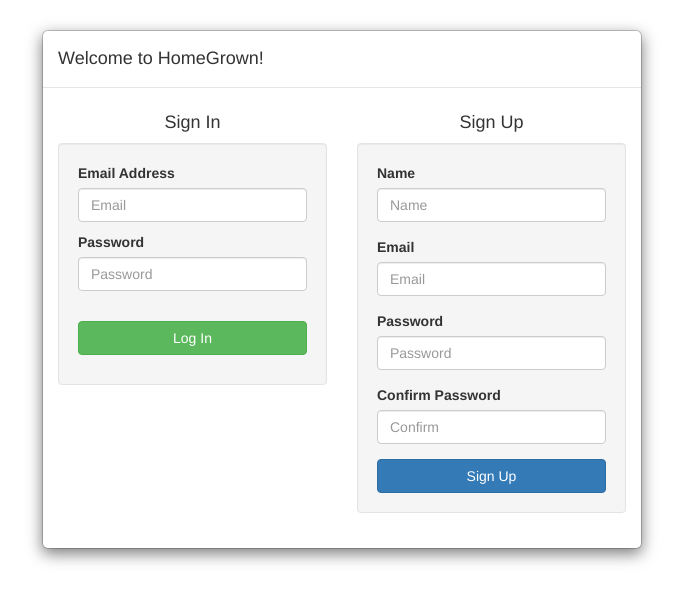
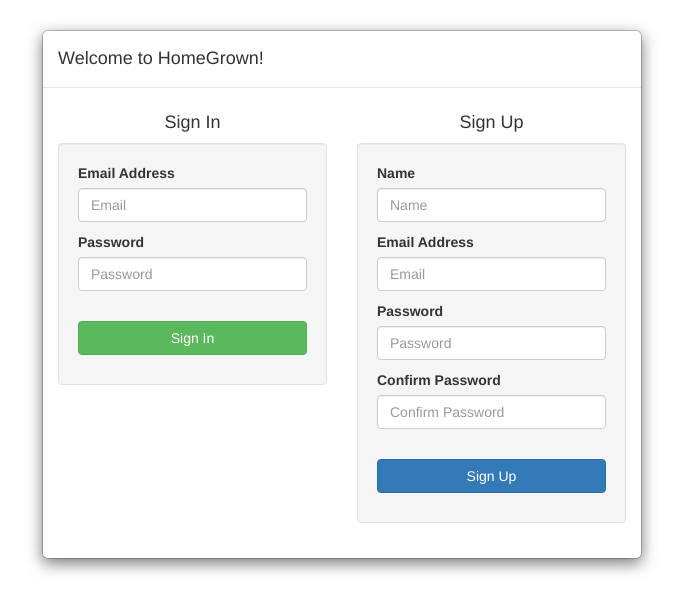
Before and after one commit to rrc4/homegrown, a Flask app: page / in a window 1280 px wide. Shown: the top 613 px of the page, without its empty margins (298-981 px from the left). Run offline with Flask 2, Linux system fonts and the light colour scheme; some libraries are stand-ins or nearby versions.

Commit message:
Sign up almost working, sign out works

```diff
--- a/application.py
+++ b/application.py
@@ -26,38 +26,68 @@ def teardown_request(exception):
     db.close_db_connection()
 
 
-class LoginForm(FlaskForm):
+# A form to sign in to an existing account
+class SignInForm(FlaskForm):
     email = StringField('Email Address', validators=[DataRequired()])
     password = PasswordField('Password', validators=[DataRequired()])
-    submit = SubmitField('Log In')
+    submit = SubmitField('Sign In')
+
+
+# A form to sign up for a new account
+class SignUpForm(FlaskForm):
+    name = StringField('Name', validators=[DataRequired()])
+    email = StringField('Email Address', validators=[DataRequired()])
+    password = PasswordField('Password', validators=[DataRequired()])
+    confirm = PasswordField('Confirm Password', validators=[DataRequired()])
+    submit = SubmitField('Sign Up')
 
 
 @app.route('/', methods=['GET', 'POST'])
-def login():
-    login_form = LoginForm()
+def sign_in_or_sign_up():
+    sign_in_form = SignInForm()
+    sign_up_form = SignUpForm()
 
-    if login_form.validate_on_submit() and login_form.validate():
-        user = db.find_user_by_email(login_form.email.data)
+    if sign_in_form.validate_on_submit() and sign_in_form.validate():
+        user = db.find_user_by_email(sign_in_form.email.data)
 
         if user:
             is_active = True
         else:
             is_active = False
 
-        if authenticate(login_form.email.data, login_form.password.data) and is_active:
-            current = User(login_form.email.data)
+        if authenticate(sign_in_form.email.data, sign_in_form.password.data) and is_active:
+            current = User(sign_in_form.email.data)
             login_user(current)
             session['username'] = current.email
 
-            print(current)
-            print(session['username'])
-
+            flash('Sign in successful!')
             return redirect(url_for('all_posts'))
         else:
             flash('Invalid email address or password', category="danger")
-            return redirect(url_for('login'))
+            return redirect(url_for('sign_in_or_sign_up'))
 
-    return render_template('index.html', login_form=login_form)
+    if sign_up_form.validate_on_submit() and sign_up_form.validate():
+        user = db.create_user(sign_up_form.name.data, sign_up_form.email.data, sign_up_form.password.data, 5.0, True)
+
+        print(user)
+
+        if user:
+            is_active = True
+        else:
+            is_active = False
+
+        if authenticate(sign_up_form.email.data, sign_up_form.password.data) and is_active:
+            current = User(sign_up_form.email.data)
+            login_user(current)
+            session['username'] = current.email
+
+            flash('Sign up successful!')
+            return redirect(url_for('all_posts'))
+        else:
+            flash('Invalid email address or password', category="danger")
+            return redirect(url_for('sign_in_or_sign_up'))
+
+    return render_template('index.html', sign_in_form=sign_in_form, sign_up_form=sign_up_form)
 
 
 def authenticate(email, password):
@@ -93,6 +123,12 @@ class User(object):
 
     def __repr__(self):
         return "<User '{}' {} {}".format(self.email, self.is_authenticated, self.is_active)
+
+
+@app.route('/signout')
+def sign_out():
+    session.pop('user', None)
+    return redirect(url_for('sign_in_or_sign_up'))
 
 
 # The form to create or update a user
--- a/templates/base.html
+++ b/templates/base.html
@@ -37,6 +37,9 @@
                     <li class="nav-item">
                         <a class="nav-link" href="{{ url_for('test') }}">Test</a>
                     </li>
+                    <li>
+                        <a class="nav-link" href="{{ url_for('sign_out') }}">Sign Out</a>
+                    </li>
                 </ul>
             </div>
         </nav>
--- a/templates/index.html
+++ b/templates/index.html
@@ -24,65 +24,75 @@
                             <h4 style="text-align: center">Sign In</h4>
                             <div class="well">
                                 <form method="POST">
-                                    {{ login_form.csrf_token }}
+                                    {{ sign_in_form.csrf_token }}
 
                                     <p class="form-label">
-                                        {{ login_form.email.label }}
-                                        {{ login_form.email(class='form-control', placeholder='Email') }}
+                                        {{ sign_in_form.email.label }}
+                                        {{ sign_in_form.email(class='form-control', placeholder='Email') }}
                                     </p>
-                                    {% if login_form.email.errors %}
+                                    {% if sign_in_form.email.errors %}
                                         <div class="alert alert-warning">
                                             Please enter a valid email
                                         </div>
                                     {% endif %}
                                     <p class="form-label">
-                                        {{ login_form.password.label }}
-                                        {{ login_form.password(class='form-control', placeholder='Password') }}
+                                        {{ sign_in_form.password.label }}
+                                        {{ sign_in_form.password(class='form-control', placeholder='Password') }}
                                     </p>
                                     <br>
-                                    {% if login_form.password.errors %}
+                                    {% if sign_in_form.password.errors %}
                                         <div class="alert alert-warning">
                                             Please enter a valid password
                                         </div>
                                     {% endif %}
-                                    <p> {{ login_form.submit(class_='btn btn-success btn-block') }} </p>
+                                    <p> {{ sign_in_form.submit(class_='btn btn-success btn-block') }} </p>
                                 </form>
-
-{#                                <form id="loginForm" method="POST" action="{{ url_for('all_posts') }}" novalidate="novalidate">#}
-{#                                    <div class="form-group">#}
-{#                                        <label for="email" class="control-label">Email</label>#}
-{#                                        <input type="text" class="form-control" id="email" name="email" value="" required="" placeholder="Email">#}
-{#                                    </div>#}
-{#                                    <div class="form-group">#}
-{#                                        <label for="password" class="control-label">Password</label>#}
-{#                                        <input type="password" class="form-control" id="password" name="password" value="" required="" placeholder="Password">#}
-{#                                    </div>#}
-{#                                <div id="loginErrorMsg" class="alert alert-error hide">Wrong username og password</div>#}
-{#                                <button type="submit" class="btn btn-success btn-block">Sign In</button>#}
-{#                                </form>#}
                             </div>
                         </div>
                         <div class="col-xs-6">
                             <h4 style="text-align: center">Sign Up</h4>
                             <div class="well">
-                                <form id="loginForm" method="POST" action="{{ url_for('all_posts') }}" novalidate="novalidate">
-                                    <div class="form-group">
-                                        <label for="name" class="control-label">Name</label>
-                                        <input type="text" class="form-control" id="name" name="name" value="" required="" placeholder="Name">
-                                    </div>
-                                    <div class="form-group">
-                                        <label for="email" class="control-label">Email</label>
-                                        <input type="text" class="form-control" id="email" name="email" value="" required="" placeholder="Email">
-                                    </div>
-                                    <div class="form-group">
-                                        <label for="password" class="control-label">Password</label>
-                                        <input type="password" class="form-control" id="password" name="password" value="" required="" placeholder="Password">
-                                    </div>
-                                    <div class="form-group">
-                                        <label for="confirm" class="control-label">Confirm Password</label>
-                                        <input type="password" class="form-control" id="confirm" name="confirm" value="" required="" placeholder="Confirm">
-                                    </div>
-                                    <button type="submit" class="btn btn-primary btn-block">Sign Up</button>
+                                <form method="POST">
+                                    {{ sign_up_form.csrf_token }}
+
+                                    <p class="form-label">
+                                        {{ sign_up_form.name.label }}
+                                        {{ sign_up_form.name(class='form-control', placeholder='Name') }}
+                                    </p>
+                                    {% if sign_up_form.name.errors %}
+                                        <div class="alert alert-warning">
+                                            Please enter a valid name
+                                        </div>
+                                    {% endif %}
+                                    <p class="form-label">
+                                        {{ sign_up_form.email.label }}
+                                        {{ sign_up_form.email(class='form-control', placeholder='Email') }}
+                                    </p>
+                                    {% if sign_up_form.email.errors %}
+                                        <div class="alert alert-warning">
+                                            Please enter a valid email
+                                        </div>
+                                    {% endif %}
+                                    <p class="form-label">
+                                        {{ sign_up_form.password.label }}
+                                        {{ sign_up_form.password(class='form-control', placeholder='Password') }}
+                                    </p>
+                                    {% if sign_up_form.password.errors %}
+                                        <div class="alert alert-warning">
+                                            Please enter a valid password
+                                        </div>
+                                    {% endif %}
+                                    <p class="form-label">
+                                        {{ sign_up_form.confirm.label }}
+                                        {{ sign_up_form.confirm(class='form-control', placeholder='Confirm Password') }}
+                                    </p>
+                                    <br>
+                                    {% if sign_up_form.confirm.errors %}
+                                        <div class="alert alert-warning">
+                                            Please enter a valid password
+                                        </div>
+                                    {% endif %}
+                                    <p> {{ sign_up_form.submit(class_='btn btn-primary btn-block') }} </p>
                                 </form>
                             </div>
                         </div>
```
